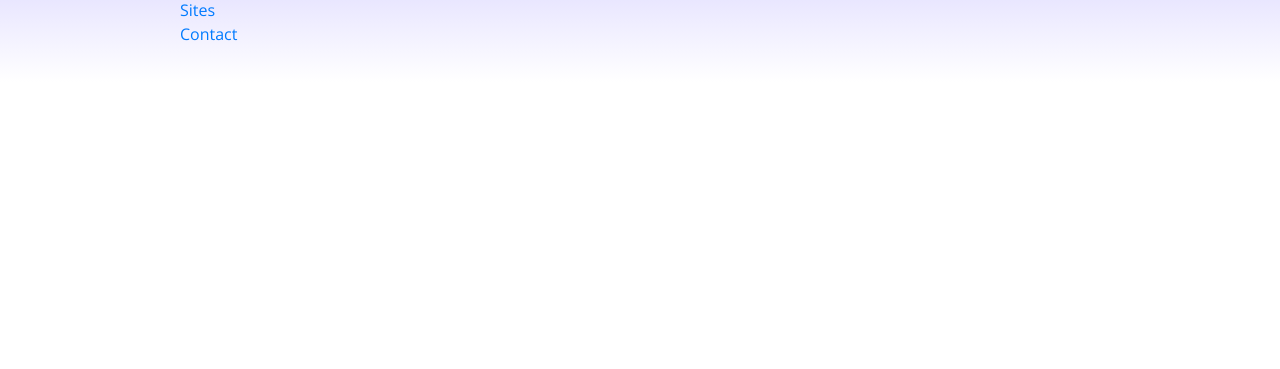
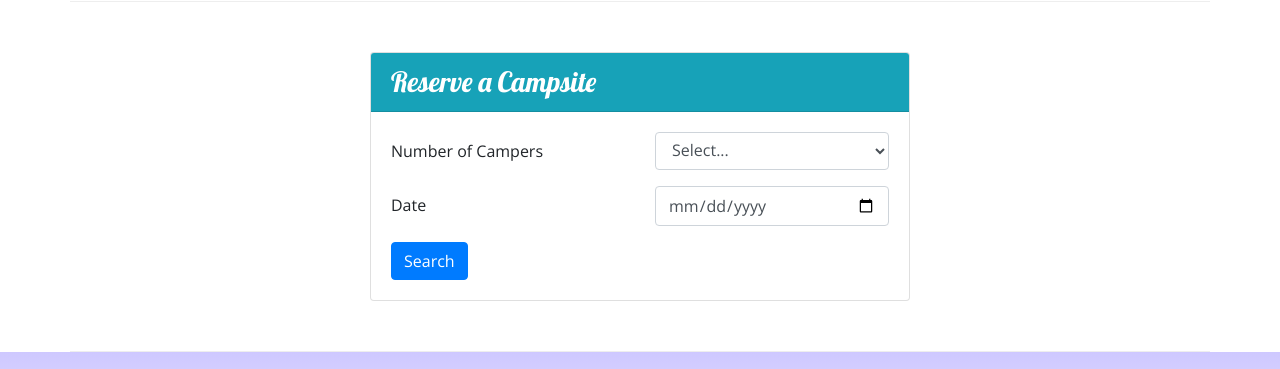
Before and after one commit to aerro47/Nucampsite, a website: page index.html in a window 1280 px wide. Shown: the part 1151-1520 px from the top of the page. Before the commit the page ends 1233 px from the top, so only its background shows below. Drawn offline with nearby package versions, Linux system fonts and the light colour scheme.

Commit message:
Week 2 Assignment

```diff
--- a/index.html
+++ b/index.html
@@ -23,12 +23,15 @@
     <header class="jumbotron jumbotron-fluid">
         <div class="container">
             <div class="row">
-                <div class="col-4 col-sm-3 col-md2 align-self-center">
+                <div class="col-4 col-sm-3 col-md-2 align-self-center">
                     <img src="img/logo.png" class="img-fluid" />
                 </div>
                 <div class="col">
                     <h1>NuCamp</h1>
                     <h2>a better way to camp</h2>
+                </div>
+                <div class="col-md-4 col-xl-2">
+                    <a class="btn btn-lg btn-info my-4" href="#reserveForm" role="button">Reserve Campsite</a>
                 </div>
             </div>
         </div>
@@ -45,7 +48,7 @@
                     <li class="nav-item-active"><a class="nav-link" href="#"><i class="fa fa-home fa-lg"></i> Home</a></li>
                     <li class="nav-item"><a class="nav-link" href="aboutus.html"><i class="fa fa-info fa-lg"></i> About</a></li>
                     <li class="nav-item"><a class="nav-link" href="#"><i class="fa fa-list fa-lg"></i> Sites</a></li>
-                    <li class="nav-item"><a class="nav-link" href="contactus.html"><i class="fa fa-address-card fa-lg"></i> Contacts</a></li>
+                    <li class="nav-item"><a class="nav-link" href="contactus.html"><i class="fa fa-address-card fa-lg"></i> Contact</a></li>
                 </ul>
             </div>
         </div>
@@ -72,8 +75,13 @@
                 <h2>Featured Campsites</h2>
             </div>
             <div class="col">
-                <h3>React Lake Campground</h3>
-                <p class="d-none d-sm-block">Nestled in the foothills of the Chrome Mountains, this campground on the shores of the pristine React Lake is a favorite for fly fishers.</p>
+                <div class="media">
+                    <div class="media-body align-self-center">
+                        <h3>React Lake Campground</h3>
+                        <p class="d-none d-sm-block">Nestled in the foothills of the Chrome Mountains, this campground on the shores of the pristine React Lake is a favorite for fly fishers.</p>
+                    </div>
+                    <img class="d-flex ml-3 img-thumbnail" src="img/react-lake-thumb.jpg" alt="Image of React Lake Campground">
+                </div>
             </div>
         </div>
 
@@ -87,6 +95,43 @@
                     <div class="media-body align-self-center">
                         <h3>Bootstrap Outfitters</h3>
                         <p class="d-none d-sm-block">Bootstrap Outfitters supplies you with gear you need at prices you can't beat.</p>
+                    </div>
+                </div>
+            </div>
+        </div>
+
+        <div class="row row-content align-items-center">
+            <div class="col col-sm-6 mx-auto">
+                <div class="card">
+                    <h3 class="card-header bg-info text-white">Reserve a Campsite</h3>
+                    <div class="card-body">
+                        <form id="reserveForm">
+                            <div class="row form-group">
+                                <label class="col-sm-6 col-form-label" for="numCampers">Number of Campers</label>
+                                <div class="col">
+                                    <select class="form-control" name="numCampers" id="numCampers">
+                                        <option>Select...</option>
+                                        <option value="1">1</option>
+                                        <option value="2">2</option>
+                                        <option value="3">3</option>
+                                        <option value="4">4</option>
+                                        <option value="5">5</option>
+                                        <option value="6">6</option>
+                                    </select>
+                                </div>
+                            </div>
+                            <div class="row form-group">
+                                <label class="col-sm-6 col-form-label" name="date" id="date" placeholder="mm/dd/yyyy">Date</label>
+                                <div class="col">
+                                    <input class="form-control" type="date">
+                                </div>
+                            </div>
+                            <div class="row">
+                                <div class="col">
+                                    <button type="submit" class="btn btn-primary">Search</button>
+                                </div>
+                            </div>
+                        </form>
                     </div>
                 </div>
             </div>
@@ -117,7 +162,7 @@
                     </div>
                 </div>
             </div>
-    </footer>
+        </footer>
         <!-- jQuery must come first, then Popper.js, then the Bootstrap JavaScript plugins.-->
         <script src="node_modules/jquery/dist/jquery.slim.min.js"></script>
         <script src="node_modules/popper.js/dist/umd/popper.min.js"></script>
```
Also changed, not shown: aboutus.html (+1 -1 lines).
